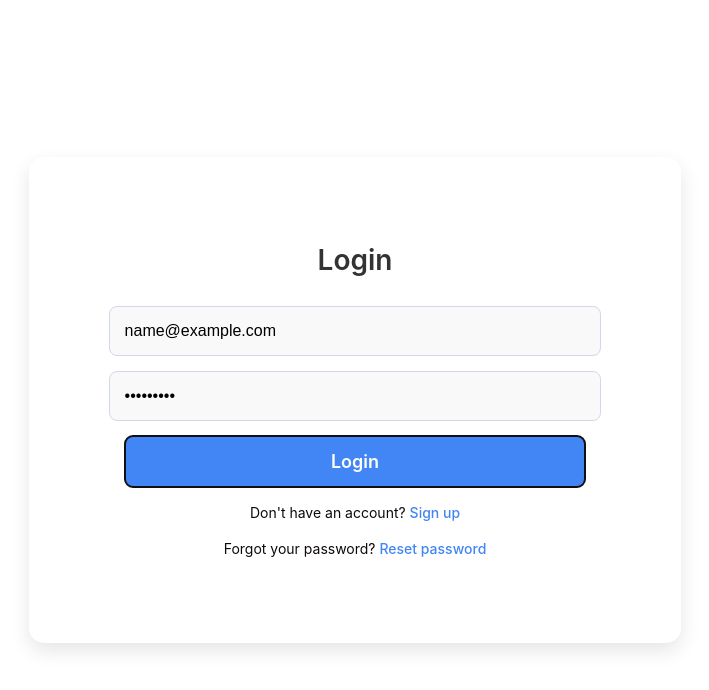
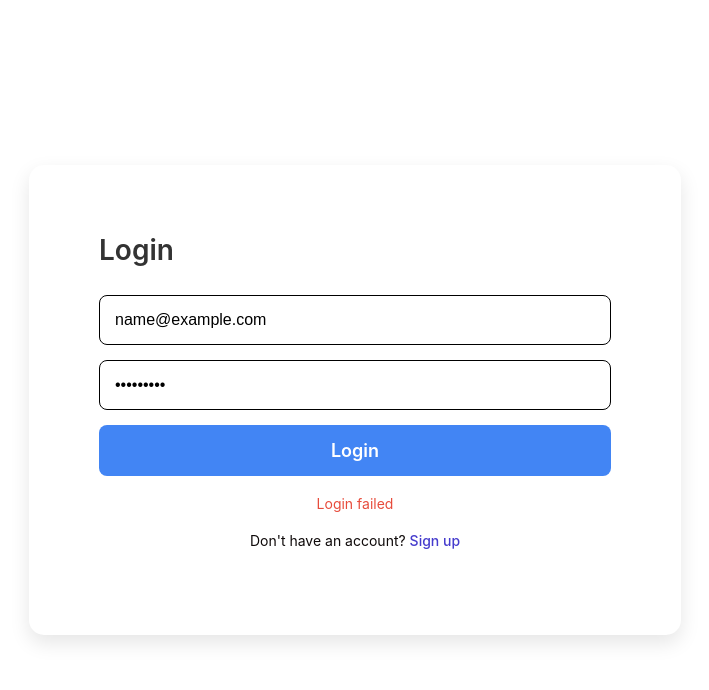
Before and after one commit to JAPH254/Heaviety-Pro, a React (Vite) app in the folder frontend/: page / in a window 1280 px wide. Both pictures are taken after typing "name@example.com", "Sample123" into the empty fields and a click on the button "Login". Shown: the top 690 px of the page, without its empty margins (285-994 px from the left). Built offline with nearby package versions, Linux system fonts and the light colour scheme; no server answers.

Commit message:
feat: Used Redux toolkit to improve my Login page

```diff
--- a/frontend/src/App.jsx
+++ b/frontend/src/App.jsx
@@ -4,7 +4,7 @@ import Login from './pages/Login.jsx'
 
 function App() {
 
-
+  console.log('App is rendering');
   return (
 
      <Login/>
--- /dev/null
+++ b/frontend/src/app/Store.js
@@ -0,0 +1,30 @@
+// src/app/store.js
+import { configureStore } from '@reduxjs/toolkit';
+import { persistStore, persistReducer } from 'redux-persist';
+import storage from 'redux-persist/lib/storage'; // Using default localStorage for web
+import loginReducer from '../pages/loginSlice.js';
+
+// Define persist configuration
+const persistConfig = {
+    key: 'auth',
+    storage, // This uses localStorage to persist the state
+};
+
+// Persist the loginReducer (auth state)
+const persistedLoginReducer = persistReducer(persistConfig, loginReducer);
+
+const store = configureStore({
+    reducer: {
+        auth: persistedLoginReducer, // Use persisted reducer for authentication
+    },
+    middleware: (getDefaultMiddleware) =>
+        getDefaultMiddleware({
+            serializableCheck: {
+                ignoredActions: ['persist/PERSIST', 'persist/REHYDRATE'],
+            },
+        }),
+});
+
+const persistedStore = persistStore(store);
+
+export { store, persistedStore };
--- a/frontend/src/main.jsx
+++ b/frontend/src/main.jsx
@@ -1,10 +1,17 @@
-import { StrictMode } from 'react'
-import { createRoot } from 'react-dom/client'
-import App from './App.jsx'
-import './index.css'
+import React from 'react';
+import { createRoot } from 'react-dom/client';
+import App from './App.jsx';
+import './index.css';
+import { Provider } from 'react-redux';
+import { PersistGate } from 'redux-persist/integration/react';
+import { store, persistedStore } from './app/Store.js';
 
 createRoot(document.getElementById('root')).render(
-  <StrictMode>
-    <App />
-  </StrictMode>,
-)
+  <React.StrictMode>
+    <Provider store={store}>
+      <PersistGate loading={null} persistor={persistedStore}>
+        <App />
+      </PersistGate>
+    </Provider>
+  </React.StrictMode>,
+);
--- a/frontend/src/pages/Login.jsx
+++ b/frontend/src/pages/Login.jsx
@@ -1,44 +1,65 @@
+// src/components/Login.jsx
 import { useForm } from "react-hook-form";
+// import { useNavigate } from 'react-router-dom';
 import './Login.scss';
-import axios from "axios";
+import { useDispatch, useSelector } from 'react-redux';
+import { login } from '../pages/loginSlice'; // Adjust the path if necessary
+import { useEffect } from 'react';
 
 const Login = () => {
-    const { register, handleSubmit, formState:{errors}} = useForm();
-
+    const { register, handleSubmit, formState: { errors } } = useForm();
+    const dispatch = useDispatch();
+    // const navigate = useNavigate();
+    const { loading, error } = useSelector((state) => state.auth);
 
     const onSubmit = async (data) => {
-    try {
-        await axios.post('http://localhost:8080/api/login', {
-            email: data.email,
-            password: data.password,
-        });
-        console.log('You have logged in successfully');
-    } catch (error) {
-        console.error('Login failed',error);
+        // Dispatch login action with email and password
+        dispatch(login({ email: data.email, password: data.password }));
+    };
+
+    useEffect(() => {
+        if (error) {
+            console.error('Login failed', error);
         }
-}
+    }, [error]);
+    // useEffect(() => {
+    //     if (isAuthenticated) {
+    //         navigate('/dashboard');
+    //     }
+    // }, [isAuthenticated, navigate]);
 
-return(
+    return (
         <div className="login-container">
             <form className="login-form" onSubmit={handleSubmit(onSubmit)}>
                 <h1>Login</h1>
                 <input
                     type="email"
                     placeholder="Email"
-             {...register('email', {required: true, pattern: /^[\w-]+(\.[\w-]+)*@([\w-]+\.)+[a-zA-Z]{2,7}$/})} />
+                    {...register('email', {
+                        required: true,
+                        pattern: /^[\w-]+(\.[\w-]+)*@([\w-]+\.)+[a-zA-Z]{2,7}$/ // Regex for email validation
+                    })}
+                />
                 {errors.email && <span className="error-message">Please enter a valid email address</span>}
+
                 <input
                     type="password"
                     placeholder="Password"
-             {...register('password', {required: true, minLength: 8})} />
+                    {...register('password', { required: true, minLength: 8 })}
+                />
                 {errors.password && <span className="error-message">Password must be at least 8 characters long</span>}
-             <button type="submit">Login</button>
+
+                <button type="submit" disabled={loading}>
+                    {loading ? 'Logging in...' : 'Login'}
+                </button>
+
+                {error && <span className="error-message">{error}</span>}
+
                 <p>Don&apos;t have an account? <a href="/signup">Sign up</a></p>
-             <p>Forgot your password? <a href="/reset-password">Reset password</a></p>
 
             </form>
+        </div>
+    );
+};
 
-    </div>
-)
-};
 export default Login;
--- a/frontend/src/pages/Login.scss
+++ b/frontend/src/pages/Login.scss
@@ -7,6 +7,7 @@
   max-width: 400px;
   transition: box-shadow 0.3s ease;
   text-align: center;
+  position: relative;
 
   &:hover {
     box-shadow: 0 12px 24px rgba(0, 0, 0, 0.15);
@@ -15,28 +16,32 @@
   h1 {
     font-size: 28px;
     margin-bottom: 30px;
+    text-align: left;
+    width: 100%;
     color: #333;
     font-weight: 600;
+    margin: 0 auto 30px auto;
   }
 
-  /* Center and balance inputs and buttons */
+  /* Adjust input and button to be the same length */
   input, button {
-    display: block; /* Ensures that they take up the full width and are aligned properly */
-    margin: 15px auto; /* Centers the elements horizontally */
-    width: 90%; /* Reduced width for equal margins on both sides */
-    padding: 15px; /* More padding for a balanced, pleasant look */
+    display: block;
+    margin: 15px auto;
+    width: 100%;
+    padding: 15px;
     border-radius: 8px;
     font-size: 16px;
-    transition: all 0.3s ease; /* Smooth transitions */
+    transition: all 0.3s ease;
+    box-sizing: border-box;
   }
 
   /* Styling specifically for inputs */
   input {
-    border: 1px solid #d1d9e6;
-    background-color: #f9f9f9;
+    border: 1px solid black;
+    background-color: white;
 
     &:focus {
-      border-color: #4285f4;
+      border-color: white;
       outline: none;
     }
   }
@@ -54,6 +59,7 @@
     &:hover {
       background-color: #357ae8;
     }
+
   }
 
   .error-message {
@@ -61,6 +67,8 @@
     font-size: 14px;
     margin-bottom: 10px;
     text-align: left;
+    width: 100%;
+
   }
 
   p {
@@ -69,7 +77,7 @@
     color: #0f0a0a;
 
     a {
-      color: #4285f4;
+      color: #463ccd;
       text-decoration: none;
       font-weight: 500;
       transition: color 0.3s ease;
--- /dev/null
+++ b/frontend/src/pages/loginSlice.js
@@ -0,0 +1,47 @@
+// src/pages/loginSlice.js
+import { createSlice, createAsyncThunk } from '@reduxjs/toolkit';
+import axios from 'axios';
+
+// Create an async thunk for login
+export const login = createAsyncThunk('auth/login', async (credentials, { rejectWithValue }) => {
+    try {
+        // Make a POST request to the login API
+        const response = await axios.post('http://localhost:8080/api/login', credentials, {
+            headers: {
+                'Content-Type': 'application/json', // Ensure correct content type
+            },
+        });
+        return response.data; // Assuming the API returns user data or token on success
+    } catch (error) {
+        // Return a rejected value if login fails
+        return rejectWithValue(error.response ? error.response.data : 'Login failed');
+    }
+});
+
+// Define the initial state for authentication
+const authSlice = createSlice({
+    name: 'auth',
+    initialState: {
+        loading: false,
+        error: null,
+        user: null, // This will store user data or token
+    },
+    reducers: {},
+    extraReducers: (builder) => {
+        builder
+            .addCase(login.pending, (state) => {
+                state.loading = true;
+                state.error = null; // Reset error on new request
+            })
+            .addCase(login.fulfilled, (state, action) => {
+                state.loading = false;
+                state.user = action.payload; // Store the user data or token on successful login
+            })
+            .addCase(login.rejected, (state, action) => {
+                state.loading = false;
+                state.error = action.payload || 'Login failed'; // Handle error on login failure
+            });
+    },
+});
+
+export default authSlice.reducer;
```
Lines whose indentation alone changed are shown as unchanged.
